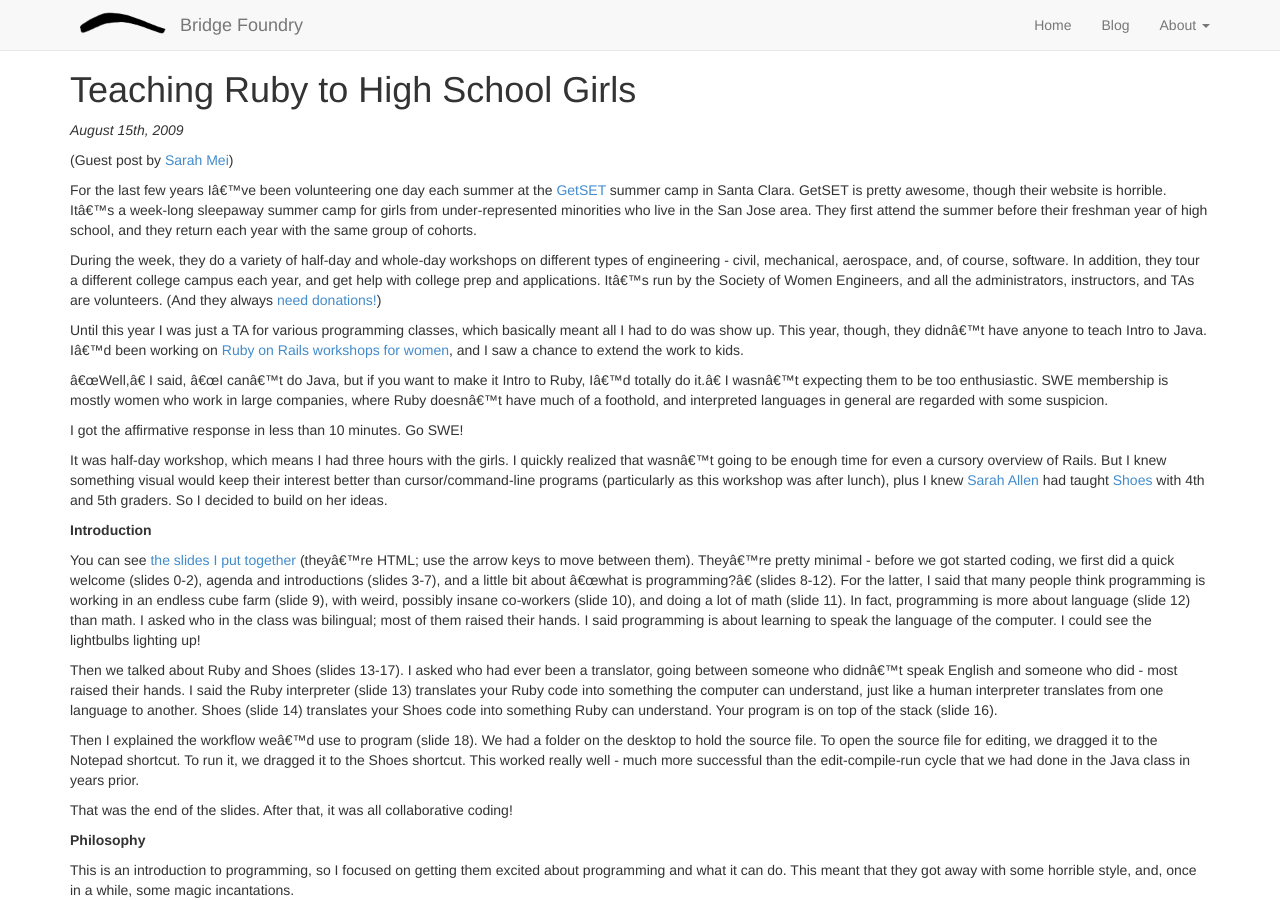
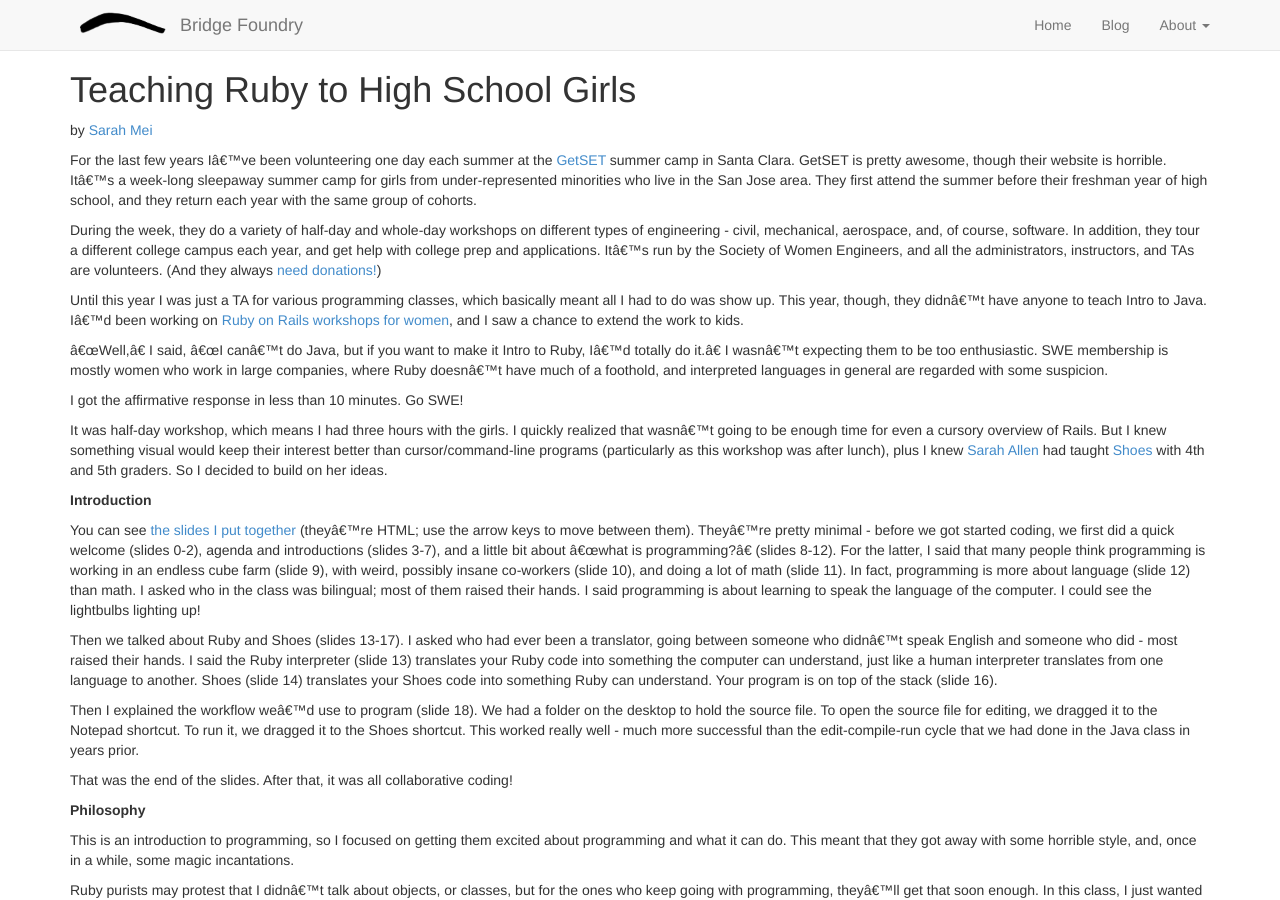
Before and after one commit to Satsaimistoowqp/bridgefoundry.github.io, a Jekyll site: the page built from _posts/2009-08-15-teaching-ruby-to-high-school-girls.markdown, in a window 1280 px wide and 900 px high. Built offline with Jekyll 4.4.1, drawn with Linux system fonts in a browser that asks for light colours.

Commit message:
blog post formatting

```diff
--- a/_posts/2009-07-20-fifth-grade-shoes.markdown
+++ b/_posts/2009-07-20-fifth-grade-shoes.markdown
@@ -4,6 +4,7 @@
 category: kids
 ---
 At the end of the school year I taught a series of beginning programming lessons to a class of 30 fourth and fifth graders.  Only one or two of them had ever programmed before.  I chose to teach the Ruby language in the "Shoes" platform which provides rich graphics and native user interface controls. I've written up my experience of each class, including a fun physical demonstration of light as an introduction to RGB color:
+
 * [Lesson 1](http://www.ultrasaurus.com/sarahblog/2009/05/teaching-ruby-to-kids-first-lesson/)
 * [Lesson 2](http://www.ultrasaurus.com/sarahblog/2009/05/teaching-kids-to-code-lesson-2/)
 * [RGB Color demonstration](http://www.ultrasaurus.com/sarahblog/2009/05/on-understanding-rgb-color/)
--- a/_posts/2009-08-15-teaching-ruby-to-high-school-girls.markdown
+++ b/_posts/2009-08-15-teaching-ruby-to-high-school-girls.markdown
@@ -3,9 +3,7 @@
 title: Teaching Ruby to High School Girls
 category: kids
 ---
-*August 15th, 2009*
-
-(Guest post by [Sarah Mei](http://sarahmei.com/blog))
+by [Sarah Mei](http://sarahmei.com/blog)
 
 For the last few years I've been volunteering one day each summer at the [GetSET](http://www.joyandshine.com/GetSET/) summer camp in Santa Clara. GetSET is pretty awesome, though their website is horrible. It's a week-long sleepaway summer camp for girls from under-represented minorities who live in the San Jose area. They first attend the summer before their freshman year of high school, and they return each year with the same group of cohorts.
 
```
